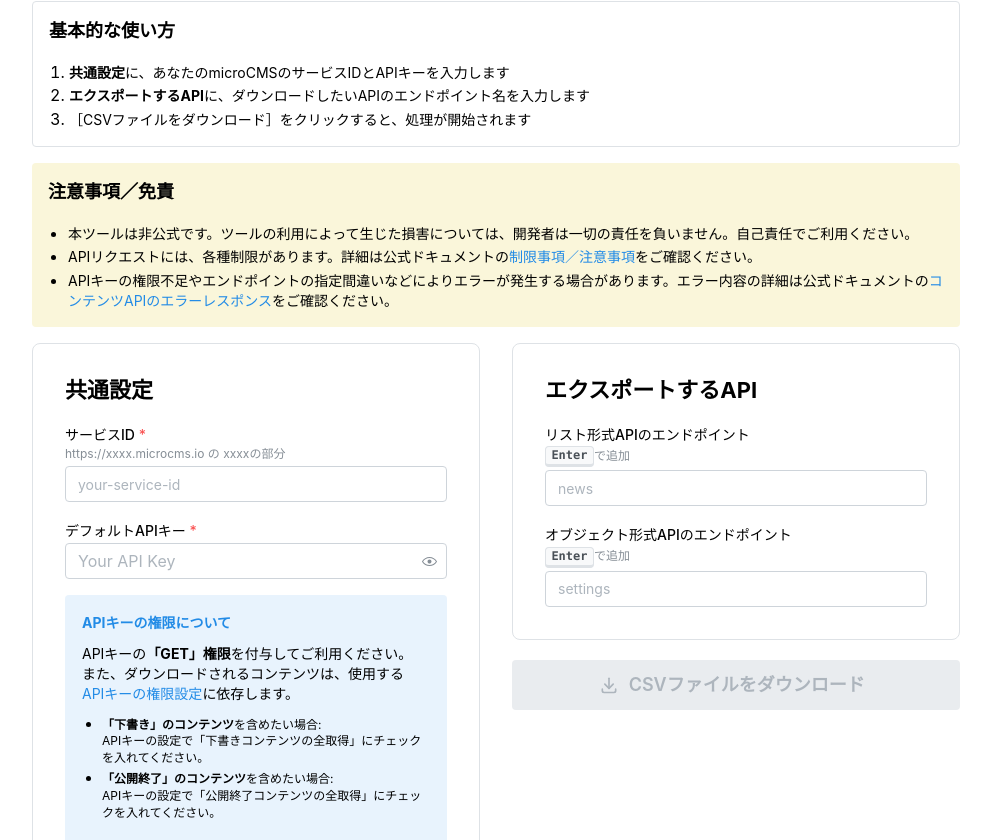
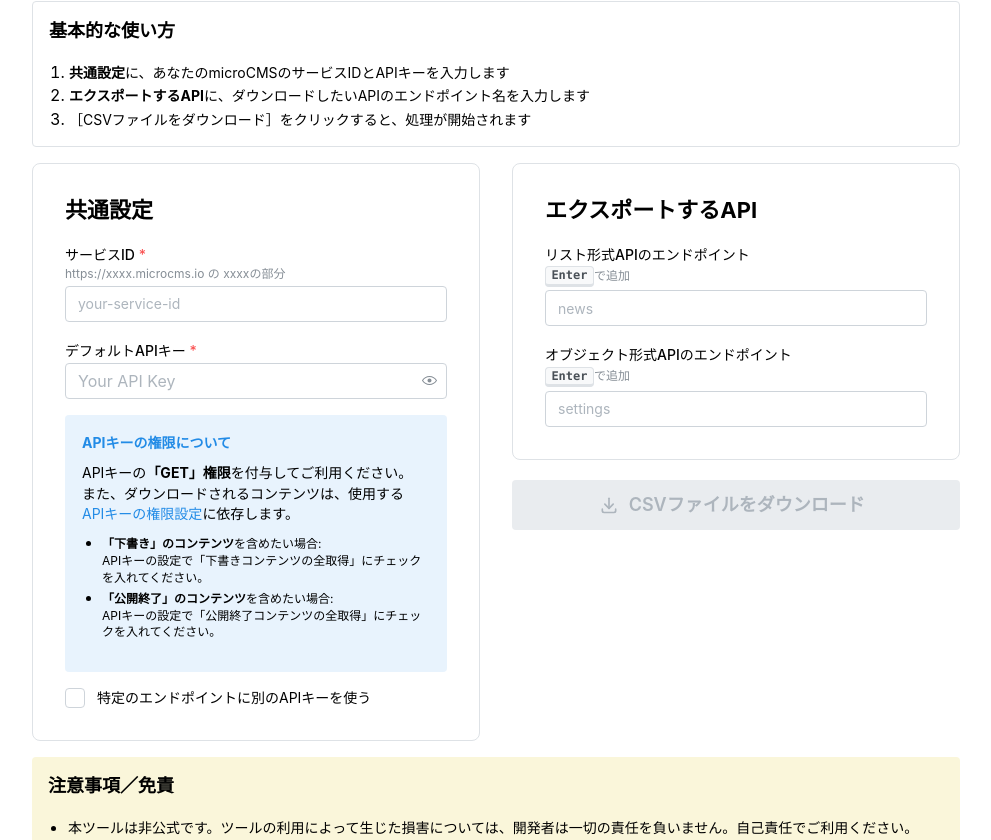
Before and after one commit to shimotsu4431/microCSV, a Next.js app: page / in a window 1280 px wide. Shown: the part 200-1040 px from the top of the page, without its empty margins (144-1135 px from the left). Built offline with nearby package versions, Linux system fonts and the light colour scheme.

Commit message:
Precautionsコンポーネントの位置を修正し、ダウンロード履歴の下に移動

```diff
--- a/app/page.tsx
+++ b/app/page.tsx
@@ -52,7 +52,6 @@ export default function Home() {
         <Stack gap="md">
           <Header />
           <Instruction />
-          <Precautions />
 
           <SimpleGrid cols={{ base: 1, md: 2 }} spacing="xl">
             <Stack gap="lg">
@@ -95,6 +94,7 @@ export default function Home() {
             isLoading={isLoading}
           />
 
+          <Precautions />
           <Group justify="center" mt="xl">
             <Text size="sm" c="dimmed">
               <Anchor
```
